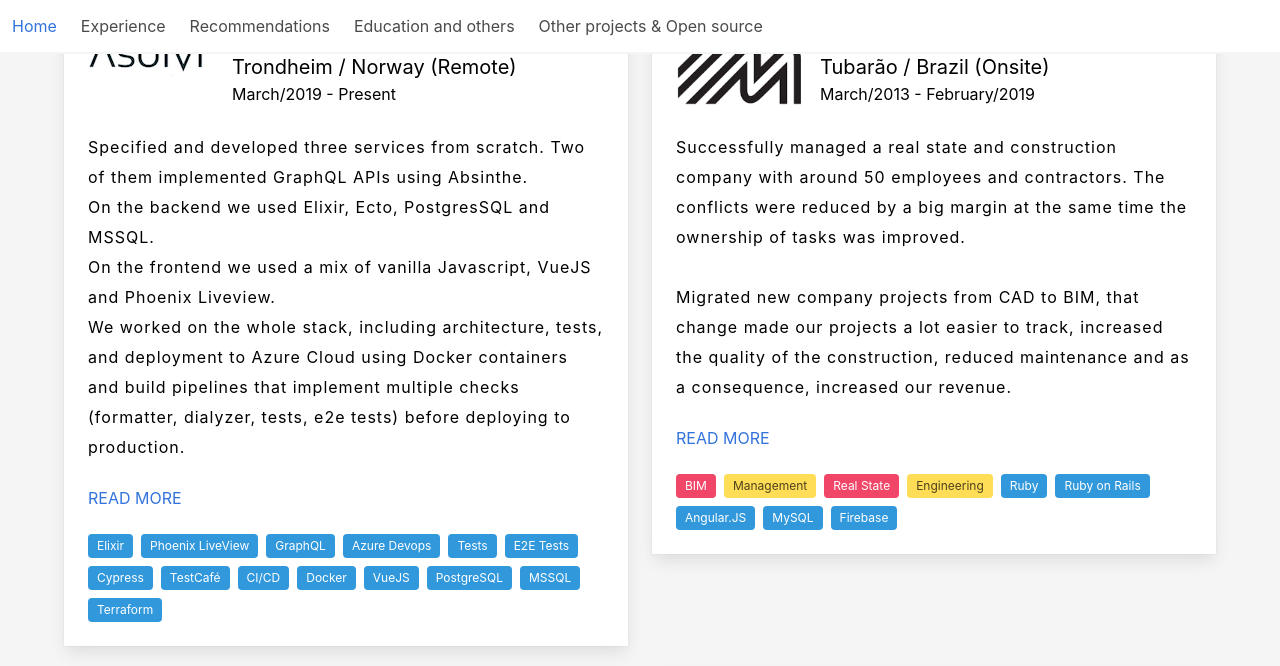
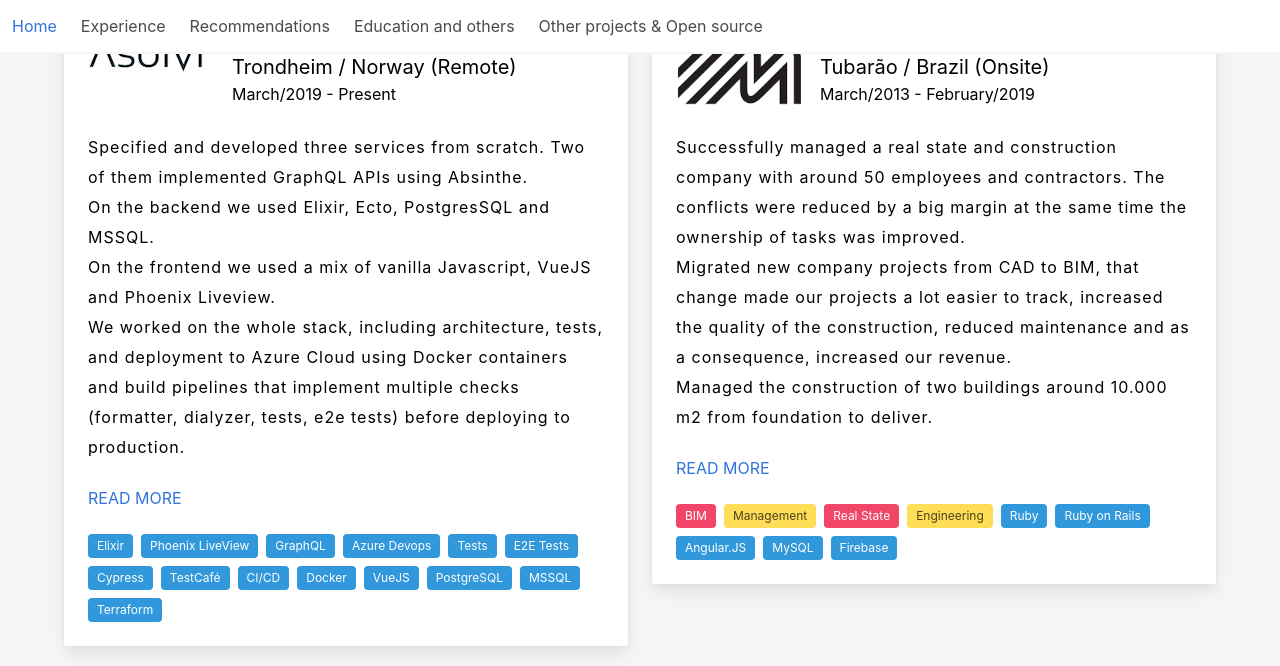
Before and after one commit to joaobalsini/joaobalsini.github.io, a Jekyll site: the page built from index.html, in a window 1280 px wide and 900 px high, scrolled down 1390 px, cut to the strip 0-666 px from the top of the window. Built offline with Jekyll 4.4.1, drawn with Linux system fonts in a browser that asks for light colours; nearby versions of some CDN libraries; some of the changed text lies outside the part shown.

Commit message:
Fixed broken styles

```diff
--- a/_includes/cv_professional_background.html
+++ b/_includes/cv_professional_background.html
@@ -91,15 +91,18 @@
               </div><!-- media-content-->
             </div><!-- media-->
 
-            <p class="description is-size-6-desktop is-size-7-mobile">Successfully managed a real state and
+            <p class="description description-270 is-size-6-desktop is-size-7-mobile">Successfully managed a real state
+              and
               construction company with around 50 employees and contractors. The conflicts were reduced by a big margin
-              at the same time the ownership of tasks was improved.<br /><br />
+              at the same time the ownership of tasks was improved.<br />
 
               Migrated new company
               projects
               from CAD to BIM, that change made our projects a lot easier
               to track, increased the quality of the construction, reduced maintenance and as a consequence, increased
-              our revenue.</p>
+              our revenue.<br />
+              Managed the construction of two buildings around 10.000 m2 from foundation to deliver.
+            </p>
             <br />
             <p><a href="cv_barbosamoura_ceo_details.html">READ MORE</a></p>
             <br />
@@ -126,7 +129,7 @@
               <img src="assets/images/tubarao.jpg">
             </figure>
           </div><!-- card-image-->
-          <div class="card-content  card-content-550">
+          <div class="card-content">
             <div class="media">
               <div class="media-left is-hidden-mobile">
                 <figure class="image is-128x128">
@@ -146,11 +149,11 @@
 
             <p class="description is-size-6-desktop is-size-7-mobile"> Successfully replaced Excel, used to manage parts
               of the company, with a modern ERP system that I
-              developed using Ruby on Rails, Javascript and MySQL.<br /><br />
+              developed using Ruby on Rails, Javascript and MySQL.<br />
               Improved a lot how the company worked, allowing staff to do a lot more, with more quality, in less
-              time.<br /><br />
+              time.<br />
               Made new data available in real time to managers to better understand the company through
-              reports.<br /><br />
+              reports.<br />
             </p>
             <br />
             <p><a href="cv_barbosamoura_dev_details.html">READ MORE</a></p>
@@ -172,43 +175,7 @@
       </div><!-- column -->
 
       <div class="column">
-        <div class="card">
-          <div class="card-image">
-            <figure class="image is-5by3">
-              <img src="assets/images/toulouse2.jpg">
-            </figure>
-          </div><!-- card-image-->
-          <div class="card-content card-content-550">
-            <div class="media">
-              <div class="media-left is-hidden-mobile">
-                <figure class="image is-128x128">
-                  <img src="assets/images/logo_laas.jpg" alt="Placeholder image">
-                </figure>
-              </div><!-- media-left-->
-              <div class="media-content">
-                <p class="is-size-4-desktop is-size-5-mobile">
-                  Intern <br />
-                  <a target="_blank" href="https://www.laas.fr/public/">LAAS/CNRS</a>
-                </p>
-                <p class="is-size-5-desktop is-size-6-mobile"> Toulouse / France (Onsite)</p>
-                <p class="is-size-6-desktop is-size-7-mobile">September/2007 - February/2008
-                </p>
-              </div><!-- media-content-->
-            </div><!-- media-->
-
-            <p class="description is-size-6-desktop is-size-7-mobile">Worked on TOPCASED Project, a partnership between
-              LAAS and Airbus. <br />
-              Refinement of a theory and development of
-              prototype software in ruby to prove the
-              effectiveness of a
-              new approach for analyzing (formal verification) of hierarchical systems</p>
-            <div class="tags">
-              <span class="tag is-info">Ruby</span>
-              <span class="tag is-info">Bash</span>
-              <span class="tag is-info">Formal verification</span>
-            </div>
-          </div><!-- card-content-->
-        </div><!-- card -->
+        &nbsp;
       </div><!-- column -->
 
 
--- a/assets/css/app.css
+++ b/assets/css/app.css
@@ -141,17 +141,6 @@
   align-self: flex-end;
 }
 
-.card-content-550{
-  display: flex;
-  flex-direction: row;
-  flex-wrap: wrap;
-  min-height: 550px;
+.description-270{
+  min-height: 270px;
 }
-
-.card-content-550 p{
-  width:100%;
-}
-
-.card-550 .tags {
-  align-self: flex-end;
-}
--- a/cv_barbosamoura_dev_details.html
+++ b/cv_barbosamoura_dev_details.html
@@ -5,7 +5,7 @@
   <div class="container">
     <br />
     <div class="card">
-      <div class="card-content  card-content-550">
+      <div class="card-content">
         <div class="media">
           <div class="media-left is-hidden-mobile">
             <figure class="image is-128x128">
```
